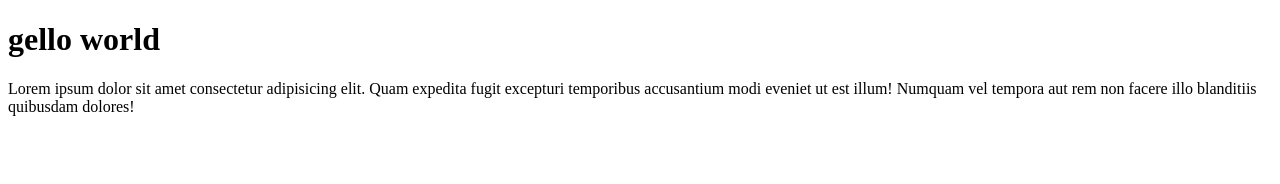
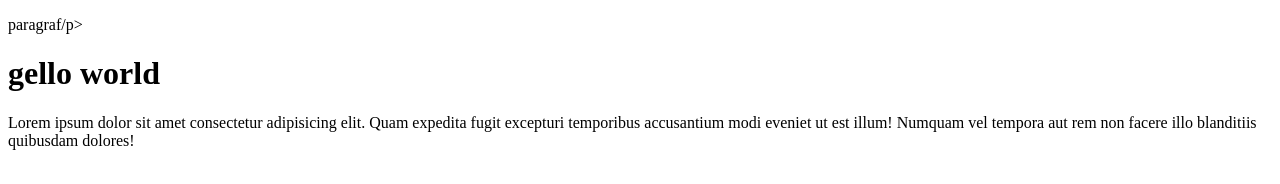
Before and after one commit to Fakhrimunazar/fkh-test-repo, a plain HTML site: page index.html in a window 1280 px wide. Drawn offline with Linux system fonts and the light colour scheme.

Commit message:
Update index.html
menambahkan paragraf

```diff
--- a/index.html
+++ b/index.html
@@ -6,6 +6,7 @@
     <title>coba git remote</title>
   </head>
   <body>
+    <p> paragraf/p>
     <h1>gello world</h1>
     <p>Lorem ipsum dolor sit amet consectetur adipisicing elit. Quam expedita fugit excepturi temporibus accusantium modi eveniet ut est illum! Numquam vel tempora aut rem non facere illo blanditiis quibusdam dolores!</p>
   </body>
```
